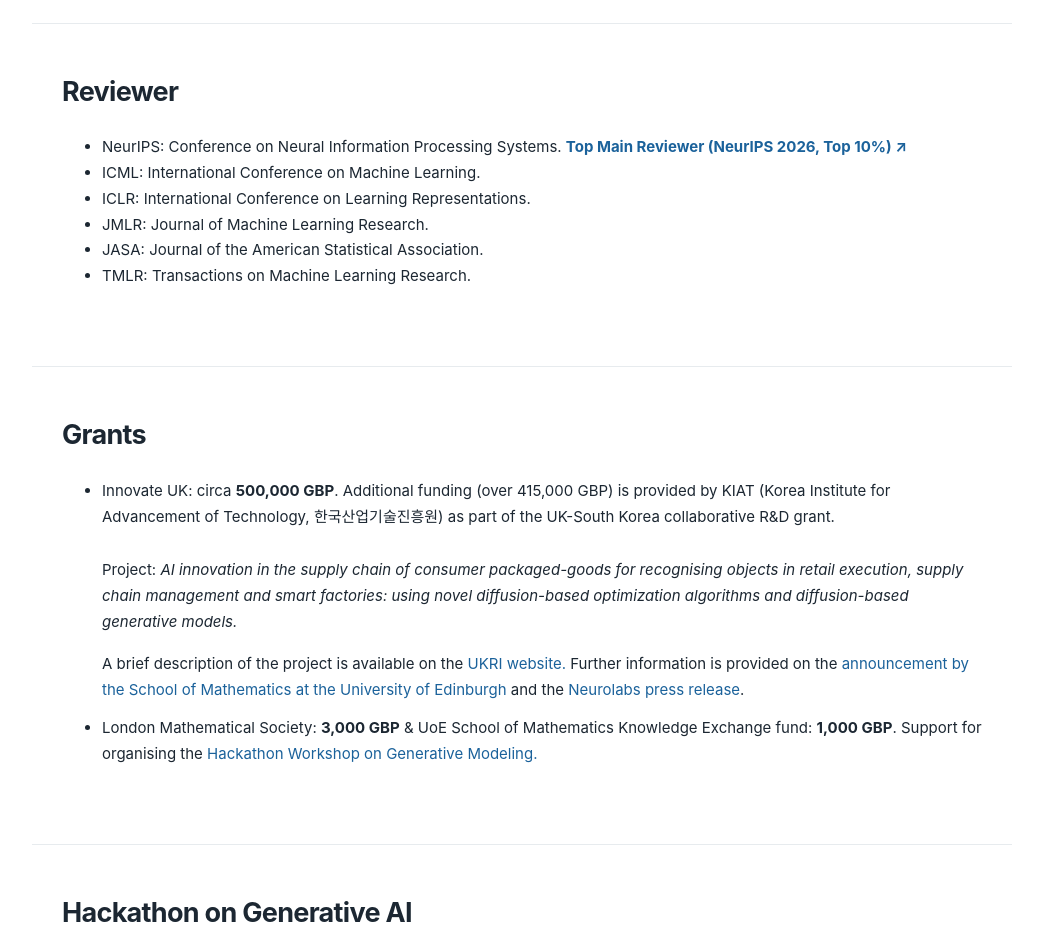
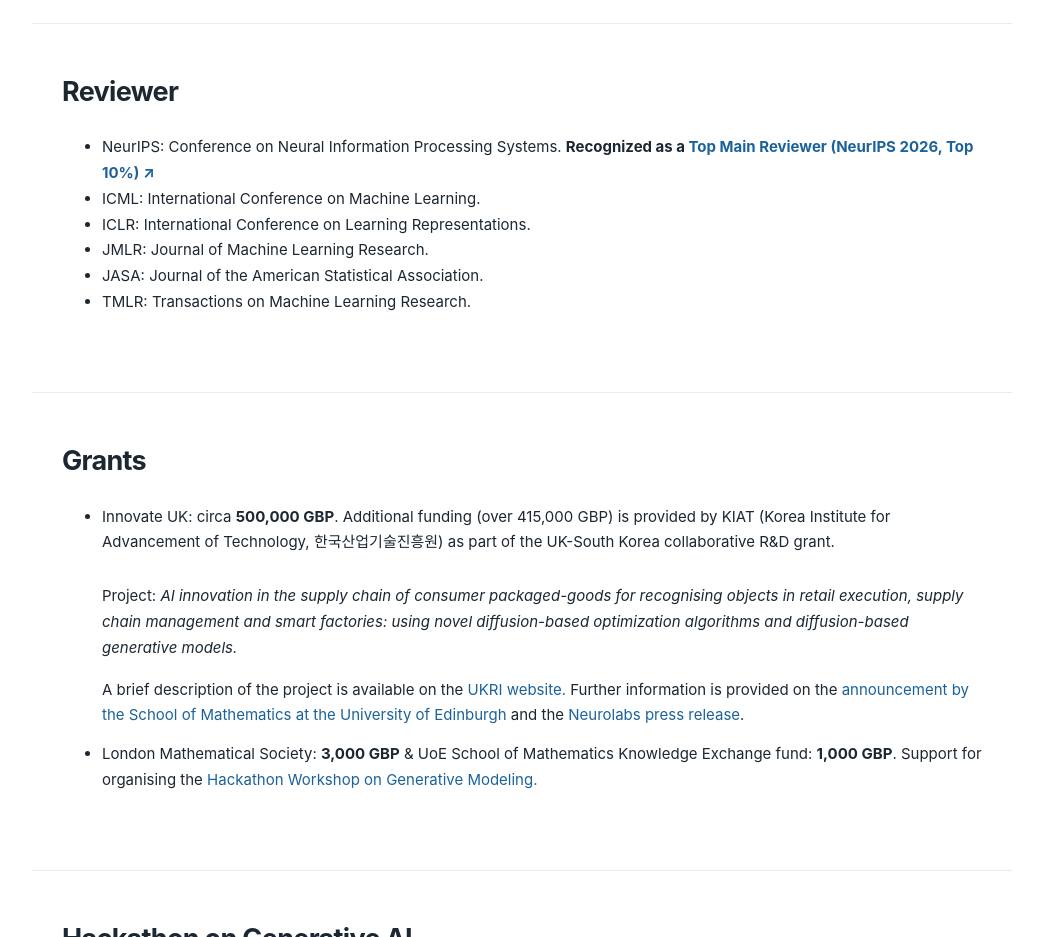
Before and after one commit to stebruno/stebruno.github.io, a plain HTML site: page index.html in a window 1280 px wide. Shown: the part 2420-3357 px from the top of the page, without its empty margins (118-1161 px from the left). Drawn offline with Linux system fonts and the light colour scheme.

Commit message:
Update NeurIPS reviewer acknowledgment in index.html

```diff
--- a/index.html
+++ b/index.html
@@ -188,7 +188,7 @@
 
   <ul>
     <li>NeurIPS: Conference on Neural Information Processing Systems.
-      <strong>  <a href="https://neurips.cc/Conferences/2026/ProgramCommittee"
+      <strong> Recognized as a <a href="https://neurips.cc/Conferences/2026/ProgramCommittee"
        target="_blank"
        rel="noopener noreferrer">
       Top Main Reviewer (NeurIPS 2026, Top 10%) ↗
```
